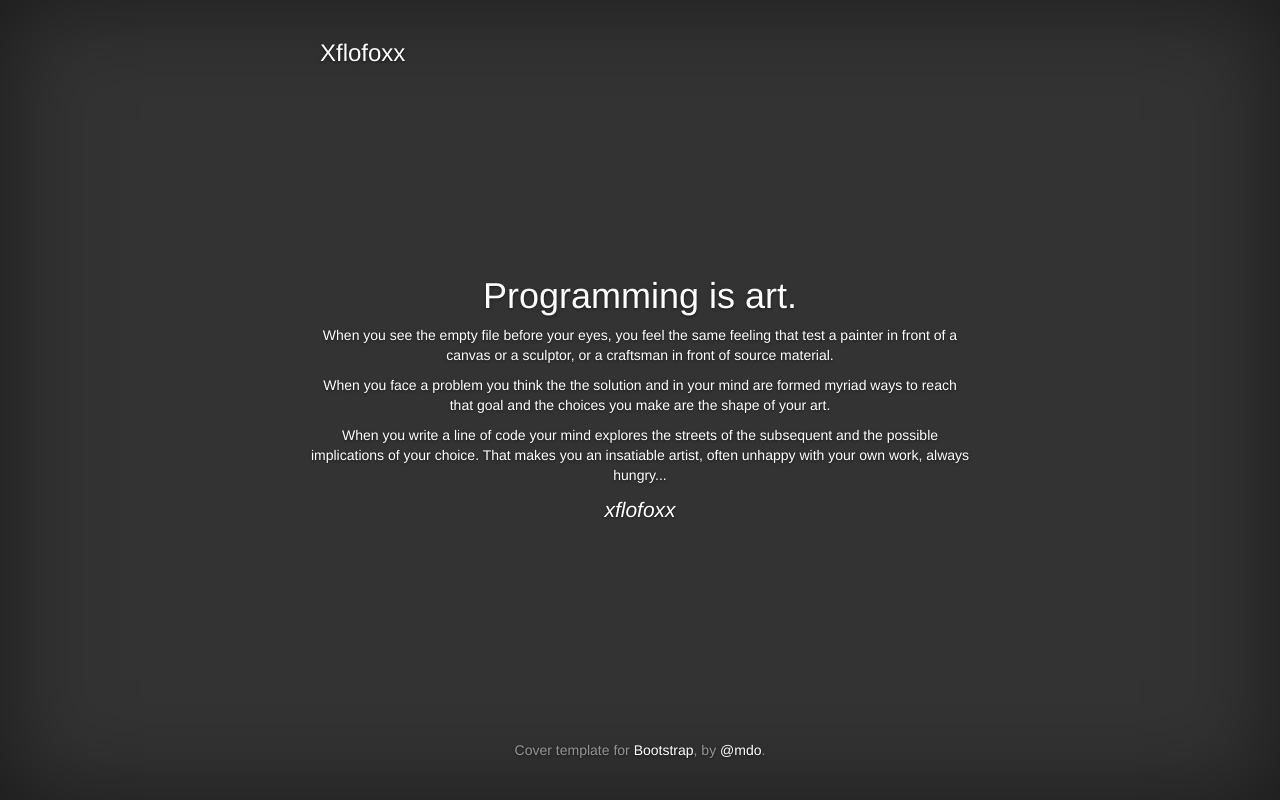
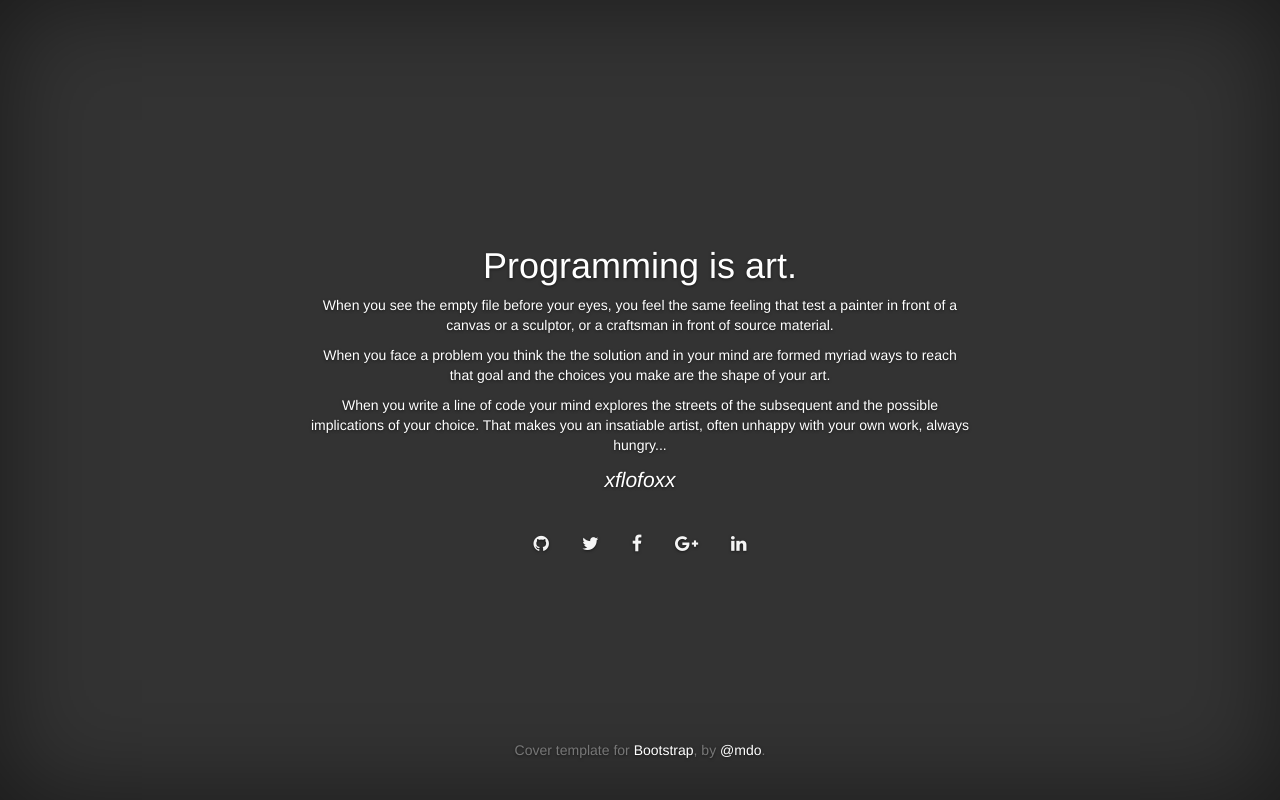
Before and after one commit to Xflofoxx/xflofoxx.github.io, a plain HTML site: page index.html in a window 1280 px wide. Drawn offline with nearby package versions, Linux system fonts and the light colour scheme.

Commit message:
Added social links

```diff
--- a/css/cover.css
+++ b/css/cover.css
@@ -116,7 +116,12 @@ body {
     padding: 10px 20px;
     font-weight: bold;
 }
-
+.cover a{
+    color: whitesmoke;
+}
+.cover a:hover{
+    color: white;
+}
 
 /*
  * Footer
--- a/index.html
+++ b/index.html
@@ -13,7 +13,7 @@
 
     <!-- Bootstrap core CSS -->
     <link href="./css/bootstrap.min.css" rel="stylesheet">
-
+    <link rel="stylesheet" href="https://maxcdn.bootstrapcdn.com/font-awesome/4.6.1/css/font-awesome.min.css">
     <!-- Custom styles for this template -->
     <link href="./css/cover.css" rel="stylesheet">
 
@@ -27,16 +27,6 @@
 <div class="site-wrapper">
     <div class="site-wrapper-inner">
         <div class="cover-container">
-            <div class="masthead clearfix">
-                <div class="inner">
-                    <h3 class="masthead-brand">Xflofoxx</h3>
-                    <nav>
-                        <ul class="nav masthead-nav">
-                            <!--<li class="active"><a href="#">Home</a></li>-->
-                        </ul>
-                    </nav>
-                </div>
-            </div>
             <div class="inner cover">
                 <h1 class="cover-heading">Programming is art.</h1>
                 <p class="text-center">
@@ -54,10 +44,27 @@
                 <p class="lead">
                     <cite>xflofoxx</cite>
                 </p>
+                <div class="btn btn-group btn-group-lg lead">
+                    <a class="btn btn-link" href="https://github.com/Xflofoxx" target="_blank">
+                        <i class="fa fa-github" aria-hidden="true"></i>
+                    </a>
+                    <a class="btn btn-link" href="https://twitter.com/xflofoxx" target="_blank">
+                        <i class="fa fa-twitter" aria-hidden="true"></i>
+                    </a>
+                    <a class="btn btn-link" href="https://www.facebook.com/dario.olivini" target="_blank">
+                        <i class="fa fa-facebook" aria-hidden="true"></i>
+                    </a>
+                    <a class="btn btn-link" href="https://plus.google.com/u/0/+DarioOlivini" target="_blank">
+                        <i class="fa fa-google-plus" aria-hidden="true"></i>
+                    </a>
+                    <a class="btn btn-link" href="https://www.linkedin.com/in/darioolivini" target="_blank">
+                        <i class="fa fa-linkedin" aria-hidden="true"></i>
+                    </a>
+                </div>
             </div>
             <div class="mastfoot">
                 <div class="inner">
-                    <p>Cover template for <a href="http://getbootstrap.com">Bootstrap</a>, by <a
+                    <p class="text-muted">Cover template for <a href="http://getbootstrap.com">Bootstrap</a>, by <a
                             href="https://twitter.com/mdo">@mdo</a>.</p>
                 </div>
             </div>
```
